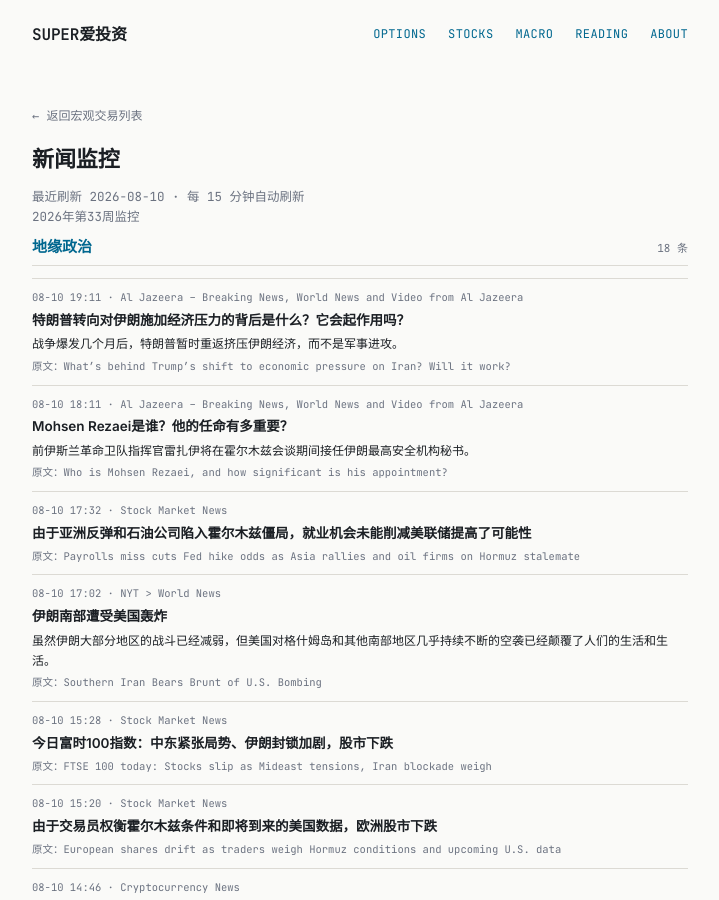
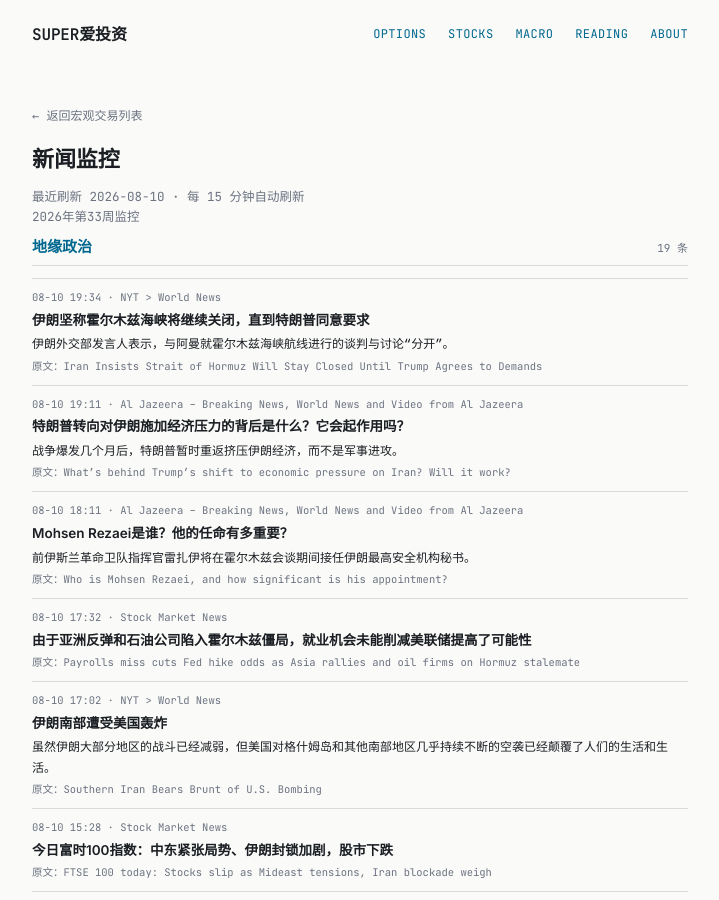
Before and after one commit to tang3super/tang3super.github.io, a Jekyll site: the page built from _macro_trade/news-digest.md, in a window 1280 px wide and 900 px high. Shown: the whole window, without its empty margins (280-999 px from the left). Built offline with Jekyll 4.4.1, drawn with Linux system fonts in a browser that asks for light colours; some of the changed text lies outside the part shown.

Commit message:
sync news-digest article

```diff
--- a/_macro_trade/news-digest.md
+++ b/_macro_trade/news-digest.md
@@ -9,6 +9,13 @@
 topics:
 - name: 地缘政治
   items:
+  - title: Iran Insists Strait of Hormuz Will Stay Closed Until Trump Agrees to Demands
+    summary: A spokesman for the Iranian Foreign Ministry said that talks with Oman on shipping routes in the Strait of Hormuz were “separate” from discu…
+    link: https://www.nytimes.com/2026/08/10/world/middleeast/iran-strait-of-hormuz-us-oman-talks.html
+    source: NYT > World News
+    time: 08-10 19:34
+    title_zh: 伊朗坚称霍尔木兹海峡将继续关闭，直到特朗普同意要求
+    summary_zh: 伊朗外交部发言人表示，与阿曼就霍尔木兹海峡航线进行的谈判与讨论“分开”。
   - title: What’s behind Trump’s shift to economic pressure on Iran? Will it work?
     summary: Months into the war, Trump is returning to squeezing Iran's economy rather than military offensive for now.
     link: https://www.aljazeera.com/news/2026/8/10/whats-behind-trumps-shift-to-economic-pressure-on-iran-will-it-work?traffic_source=rss
@@ -126,6 +133,13 @@
     time: 08-10 02:18
 - name: 货币政策
   items:
+  - title: Student loan borrowers face steeper 'marriage penalty' under new repayment plan
+    summary: Recent changes to the federal student loan system could impact married couples. Here's what borrowers should consider.
+    link: https://www.cnbc.com/2026/08/10/student-loan-marriage-penalty-rap.html
+    source: US Top News and Analysis
+    time: 08-10 20:15
+    title_zh: 根据新的还款计划，学生贷款借款人面临更严厉的“婚姻惩罚”
+    summary_zh: 联邦学生贷款制度最近的变化可能会影响已婚夫妇。以下是借款人应该考虑的问题。
   - title: UEFA, AFC, CONCACAF hit out at Infantino over World Cup privatisation plan
     summary: Three confederations release letter criticising FIFA's president over his proposal to sell off stakes in the World Cup.
     link: https://www.aljazeera.com/sports/2026/8/10/uefa-afc-concacaf-hit-out-at-infantino-over-world-cup-privatisation-plan?traffic_source=rss
```
